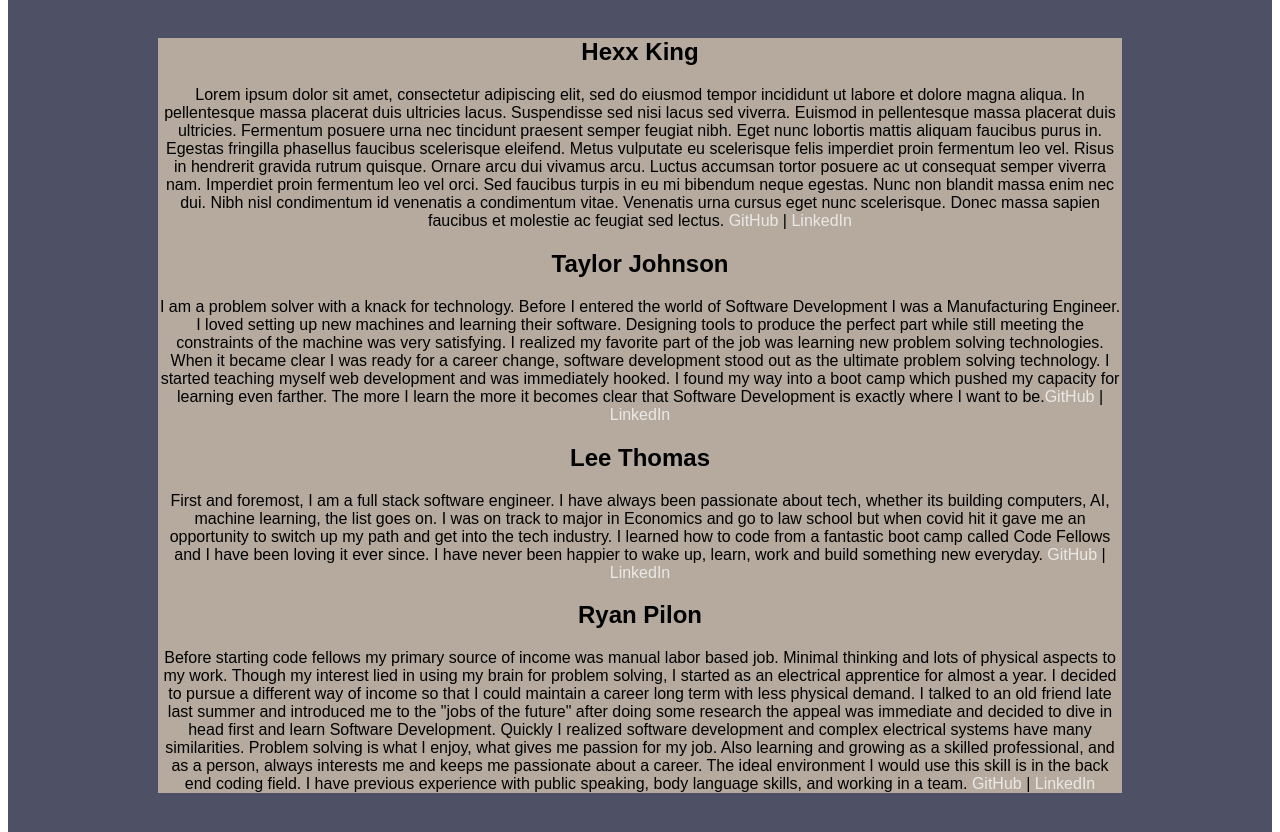
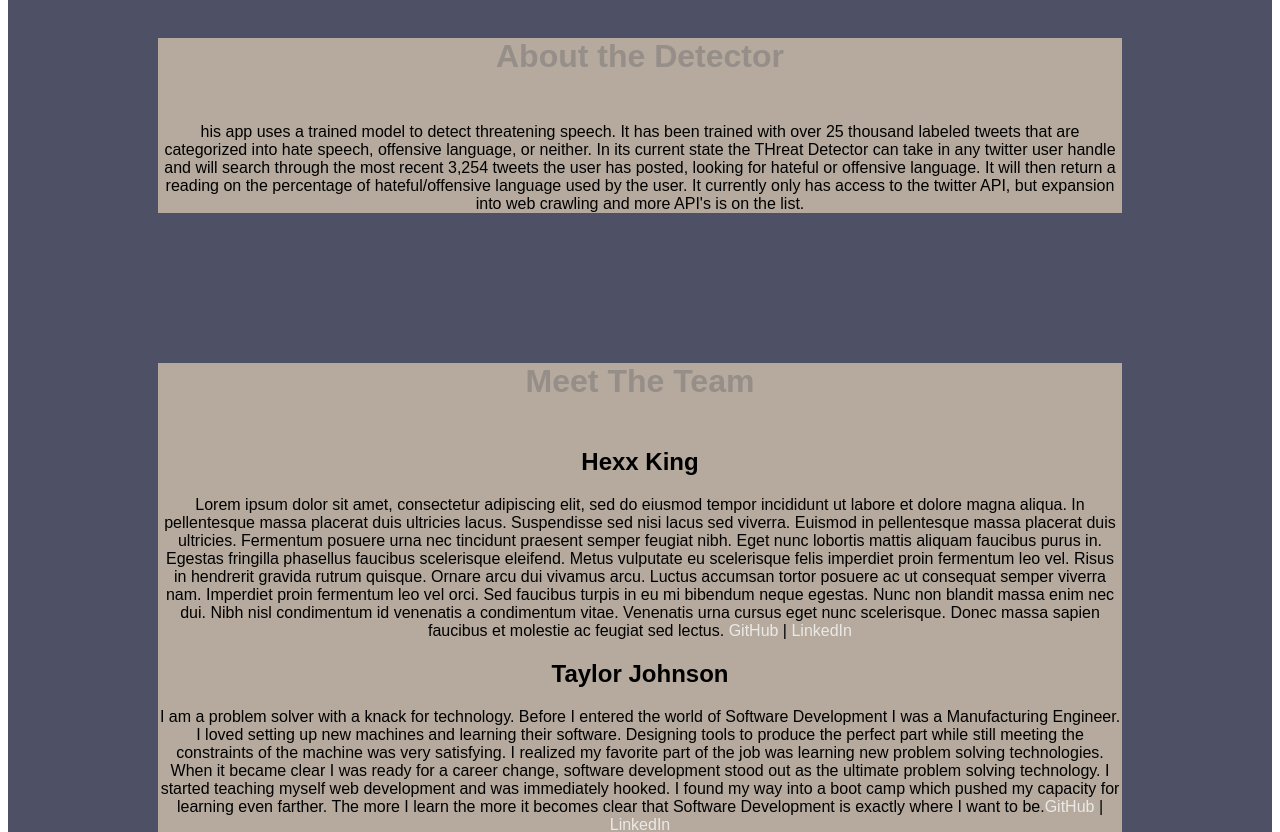
Before and after one commit to ThreatDetectives/Threat-FrontEnd, a Next.js app in the folder front-td/: page /about in a window 1280 px wide. Shown: the part 140-972 px from the top of the page. Built offline with nearby package versions, Linux system fonts and the light colour scheme.

Commit message:
about pagge touch up and possible fetcher fix

```diff
--- a/front-td/pages/about.js
+++ b/front-td/pages/about.js
@@ -6,6 +6,12 @@ function About() {
 		<Layout>
 			<main>
 				<div id="about">
+					<h1>About the Detector</h1>
+					<p>his app uses a trained model to detect threatening speech. It has been trained with over 25 thousand labeled tweets that are categorized into hate speech, offensive language, or neither. In its current state the THreat Detector can take in any twitter user handle and will search through the most recent 3,254 tweets the user has posted, looking for hateful or offensive language. It will then return a reading on the percentage of hateful/offensive language used by the user. It currently only has access to the twitter API, but expansion into web crawling and more API's is on the list. </p>
+				</div>
+				<div id="about">
+
+					<h1>Meet The Team</h1>
 
 					<h2>Hexx King</h2>
 
--- a/front-td/pages/posts/[id].js
+++ b/front-td/pages/posts/[id].js
@@ -1,6 +1,5 @@
 import Layout from '../../components/layout';
 import Post from '../../components/main'
-import { fetch } from '../../services/fetcher';
 
 export default function displayPost() {
 	return (
```
Also changed, not shown: front-td/pages/index.js (+5 -5 lines), 1 other file (tests, documents, lock files or other folders).
